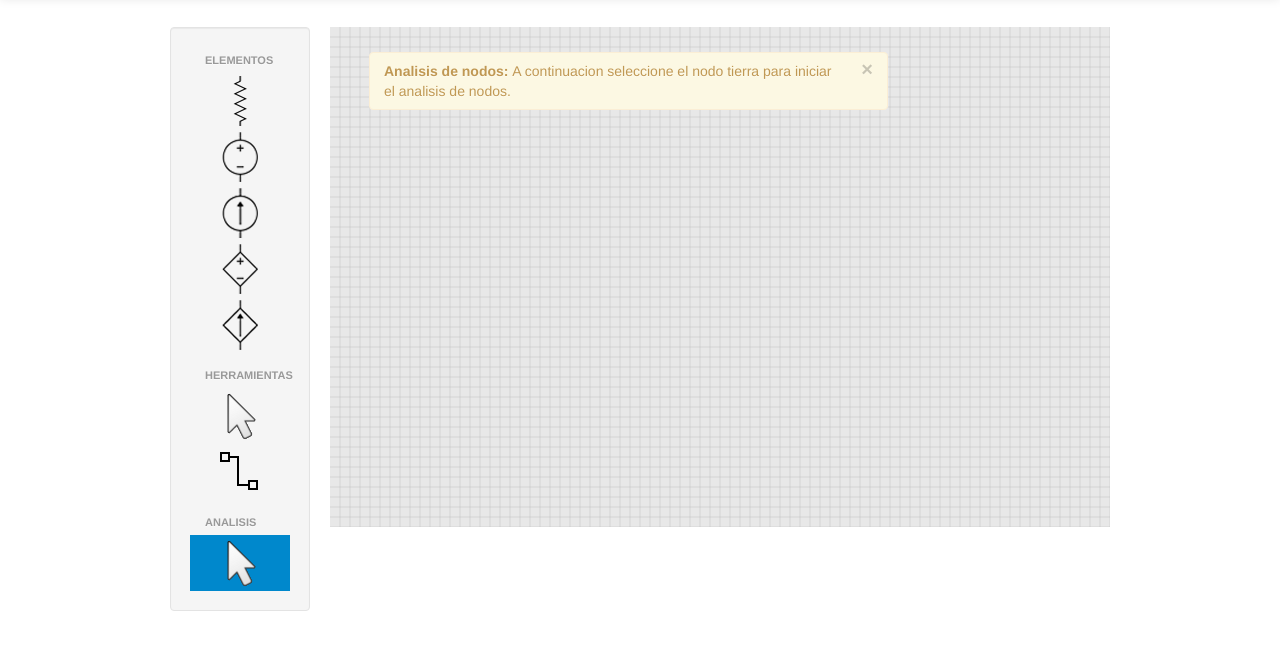
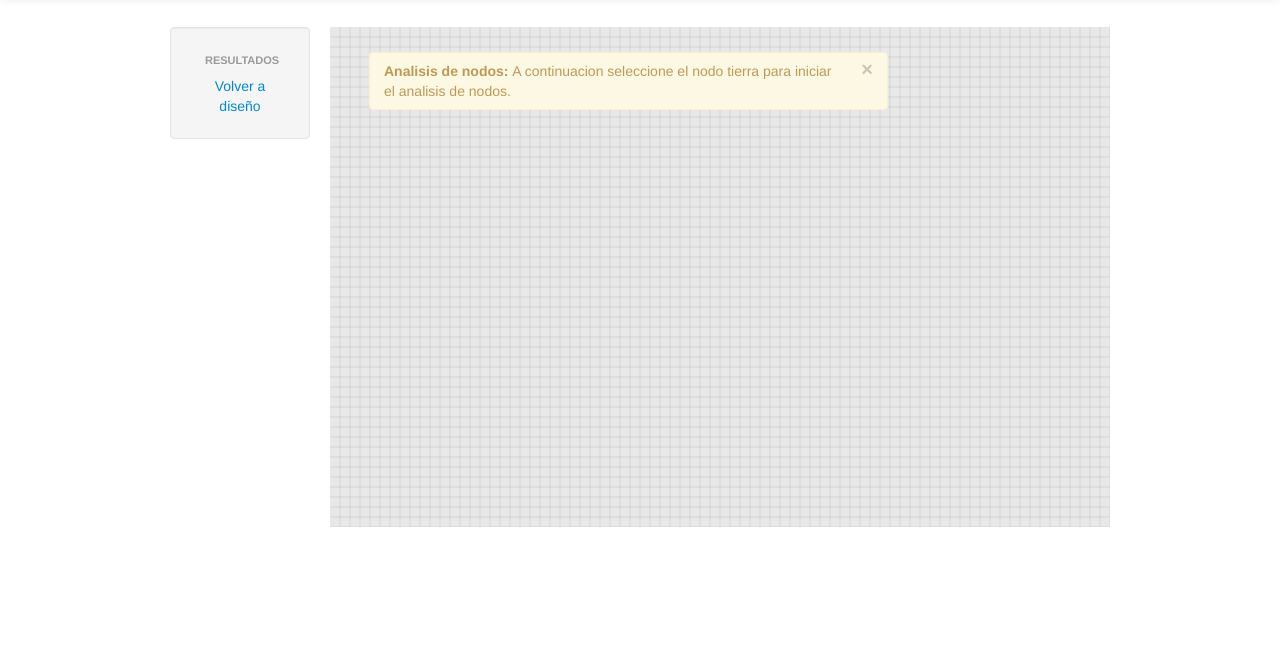
Before and after one commit to diedu89/circuitdb, a plain HTML site: page index.html in a window 1280 px wide. Both pictures are taken after a click on the link 240 px from the left and 606 px from the top of the page. Shown: the part 43-692 px from the top of the page. Drawn offline with Linux system fonts and the light colour scheme.

Commit message:
changes to show results information of node analysis

```diff
--- a/index.html
+++ b/index.html
@@ -53,7 +53,7 @@
 
             <div class="container">
                 <div class="row">
-                    <div class="toolbox span2">
+                    <div id="design_options" class="toolbox span2">
                         <div class="well sidebar-nav">
                             <ul class="nav nav-list">
                                 <li class="nav-header">Elementos</li>
@@ -69,7 +69,16 @@
                                 <li class="tool"><a id="tool_wire" href="#" class="text-center" data-index=""><img src="img/connector.png" class="img-rounded"></a></li>
 
                                 <li class="nav-header">Analisis</li>
-                                <li class="tool"><a id="node_analysis" href="#" class="text-center" data-index=""><img src="img/pointer.png" class="img-rounded"></a></li>
+                                <li class="tool"><a id="node_analysis" href="#" class="text-center" data-index=""><img src="img/node_analysis.png" class="img-rounded"></a></li>
+                            </ul>
+                        </div>
+                    </div>
+                    <div id="analysis_results" class="toolbox span2">
+                        <div class="well sidebar-nav">
+                            <ul class="nav nav-list">
+                                <li class="nav-header">Resultados</li>
+
+                                <li class="tool"><a id="node_analysis" href="#" class="text-center" data-index="">Volver a diseño</a></li>
                             </ul>
                         </div>
                     </div>
--- a/js/main.js
+++ b/js/main.js
@@ -624,7 +624,7 @@ function nodeAnalysis(groundNodeName){
 					EC_name = currentNode.SP || currentNode.nodeName;
 
 					X[EC_name] = X[EC_name] || 0;
-					X[EC_name] = X[EC_name] + -1 * currentConnector.getAttr('multiplier') * parseFloat(currentConnector.parent.getAttr('value'));
+					X[EC_name] = X[EC_name] + currentConnector.getAttr('multiplier') * parseFloat(currentConnector.parent.getAttr('value'));
 					break;
 				case "R":
 					EC_name = currentNode.SP || currentNode.nodeName;
@@ -686,10 +686,10 @@ function nodeAnalysis(groundNodeName){
 	stage.get('.placed').each(function(group){
 		delete group.attrs.SP;
 	})
+	var solutionMatrix = numeric.dot(numeric.inv(matrix), xMatrix);
 
 	console.log(matrix);
 	console.log(xMatrix);
-	console.log(numeric.dot(numeric.inv(matrix), xMatrix));
 }
 
 function showGroundMessage(){
@@ -697,12 +697,20 @@ function showGroundMessage(){
 		"",
 		"<strong>Analisis de nodos: </strong> A continuacion seleccione el nodo tierra para iniciar el analisis de nodos."
 	);
+
 	connectorsLayer.get("Path").on('click', function()
 	{
 		nodeAnalysis(this.getAttr("nodeName"));
 	});
-	console.log(connectorsLayer.get("Path"));
+	connectorsLayer.get("Path").each(function(path){
+		path.setAttr('strokeWidth', '3');
+	});
+
 	$("#drawing_area").css("cursor","default");
+	$("#design_options").slideUp(function(){
+		$("#analysis_results").slideDown();
+	});
+
 }
 
 function showModalMessage(class_name, message){
@@ -816,5 +824,5 @@ $(function(){
 	  $('#modal_layer, #modal_message').hide();
 	});
 
-	$("#modal_message").hide();
+	$("#modal_message, #analysis_results").hide();
 });
```
Also changed, not shown: apple-touch-icon-114x114-precomposed.png (deleted), apple-touch-icon-144x144-precomposed.png (deleted), apple-touch-icon-57x57-precomposed.png (deleted), apple-touch-icon-72x72-precomposed.png (deleted), apple-touch-icon-precomposed.png (deleted), apple-touch-icon.png (deleted), img/mesh_analysis.png (added), img/node_analysis.png (added).
